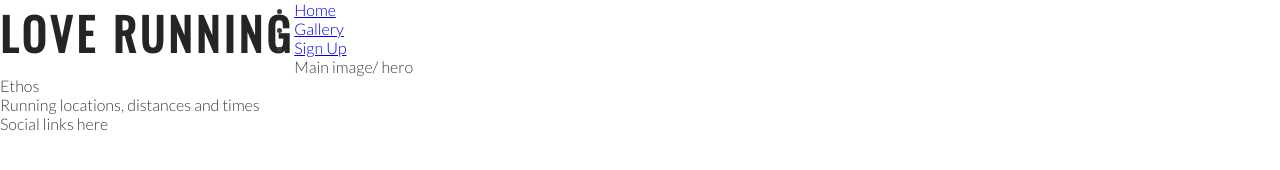
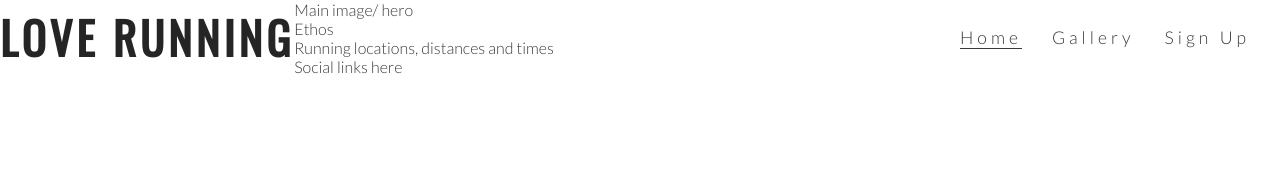
Before and after one commit to EeeBeeDee/love-running, a plain HTML site: page index.html in a window 1280 px wide. Drawn offline with nearby package versions, Linux system fonts and the light colour scheme.

Commit message:
add style for nav links

```diff
--- a/assests/css/style.css
+++ b/assests/css/style.css
@@ -26,3 +26,31 @@ h1, h2 {
     float: left;
     font-size: 280%;
 }
+
+#menu {
+    font-size: 110%;
+    letter-spacing: 4px;
+}
+
+#menu, #logo {
+    line-height: 75px;
+}
+
+#menu li {
+    float: right;
+    list-style-type: none;
+    margin-right: 30px;
+}
+
+#menu a {
+    text-decoration: none;
+    color: inherit;
+}
+
+#menu a:hover {
+    border-bottom: 1px solid #3a3a3a;
+}
+
+.active {
+    border-bottom: 1px solid #3a3a3a;
+}
--- a/index.html
+++ b/index.html
@@ -15,10 +15,10 @@
             <h1 id="logo">Love Running</h1>
         </a>
         <nav>
-            <ul>
-                <li><a href="index.html">Home</a></li>
+            <ul id="menu">
+                <li><a href="#">Sign Up</a></li>
                 <li><a href="#">Gallery</a></li>
-                <li><a href="#">Sign Up</a></li>
+                <li><a href="index.html" class="active">Home</a></li>
             </ul>
         </nav>
     </header>
```
